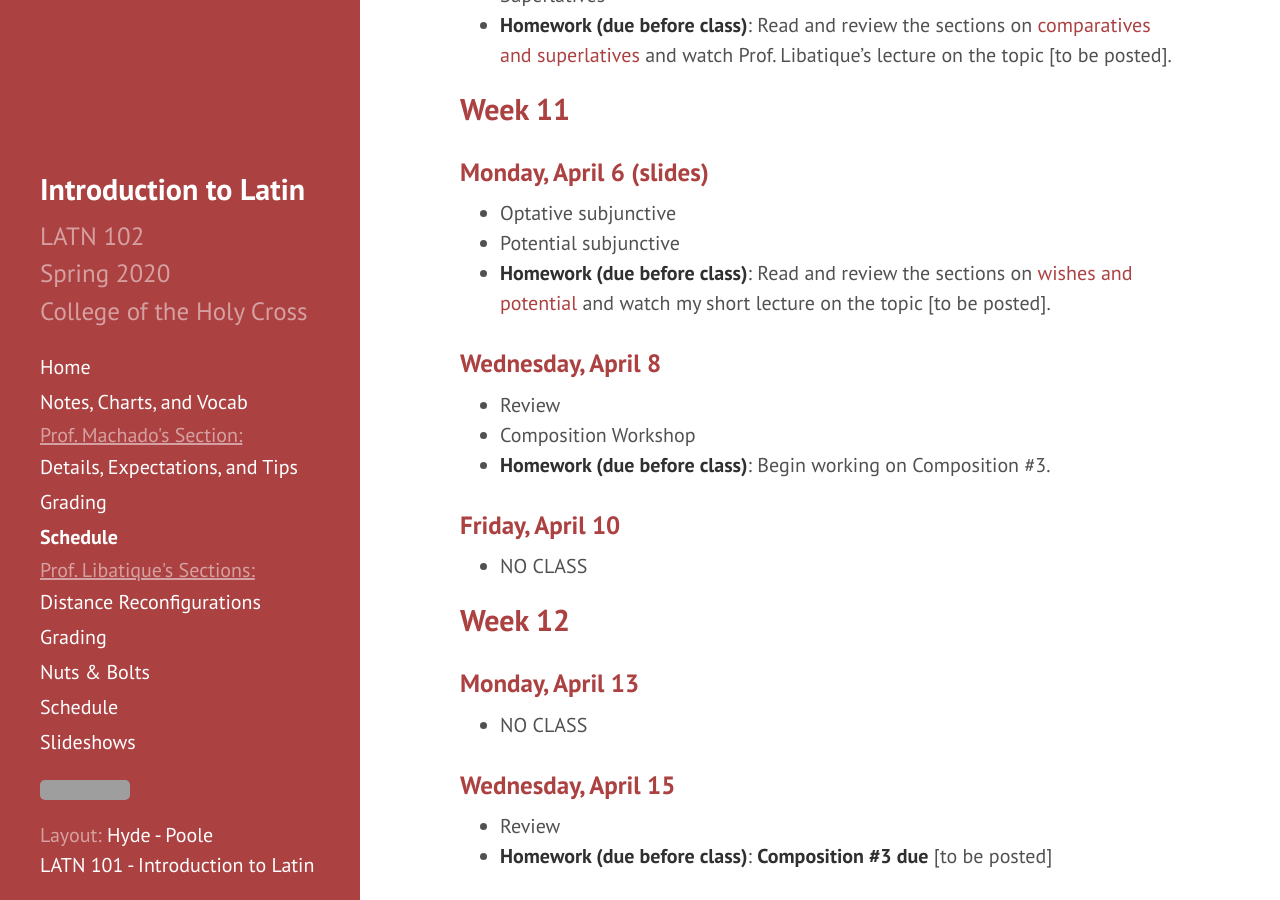
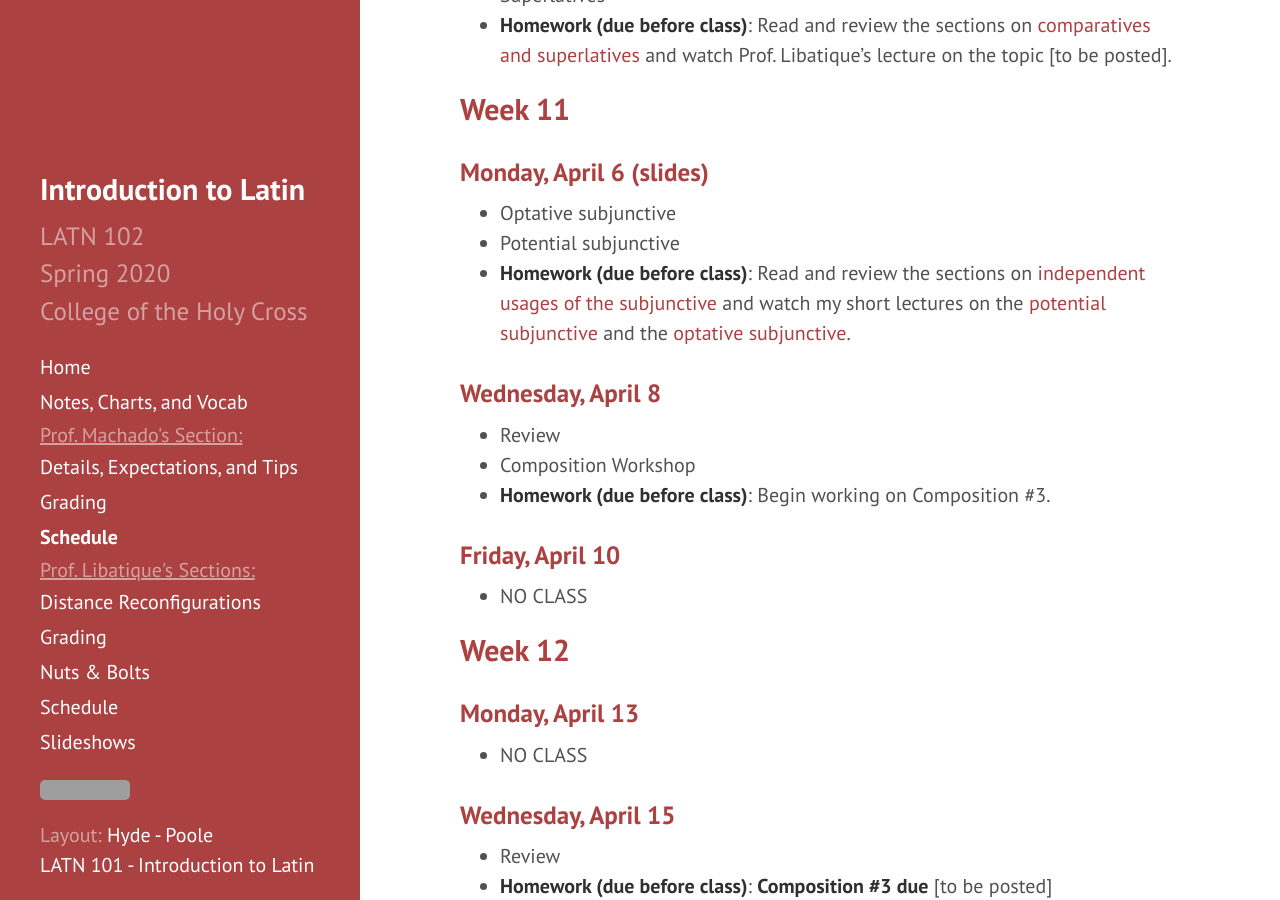
Before and after one commit to DLibatique/LATN102-S20, a Jekyll site: the page built from _pages/schedule-DM.md, in a window 1280 px wide and 900 px high, scrolled down 5936 px. Built offline with Jekyll 4.4.1, drawn with Linux system fonts in a browser that asks for light colours; grey boxes are pictures that could not be loaded.

Commit message:
added video links

```diff
--- a/_pages/schedule-DM.md
+++ b/_pages/schedule-DM.md
@@ -185,7 +185,7 @@ Read and review the sections on [comparatives and superlatives](https://libatiqu
 - Optative subjunctive
 - Potential subjunctive
 - **Homework (due before class)**:
-Read and review the sections on [wishes and potential](https://libatique.info/LATN102-S20/wishes-and-potential) and watch my short lecture on the topic [to be posted].
+Read and review the sections on [independent usages of the subjunctive](https://libatique.info/LATN102-S20/wishes-and-potential) and watch my short lectures on the [potential subjunctive](https://holycross.hosted.panopto.com/Panopto/Pages/Viewer.aspx?id=11cd7af2-7cf6-4852-bed0-ab84013c8507) and the [optative subjunctive](https://holycross.hosted.panopto.com/Panopto/Pages/Viewer.aspx?id=0eeba1a7-6a20-4df2-a18b-ab84013fe6ec).
 
 ### Wednesday, April 8
 - Review
```
